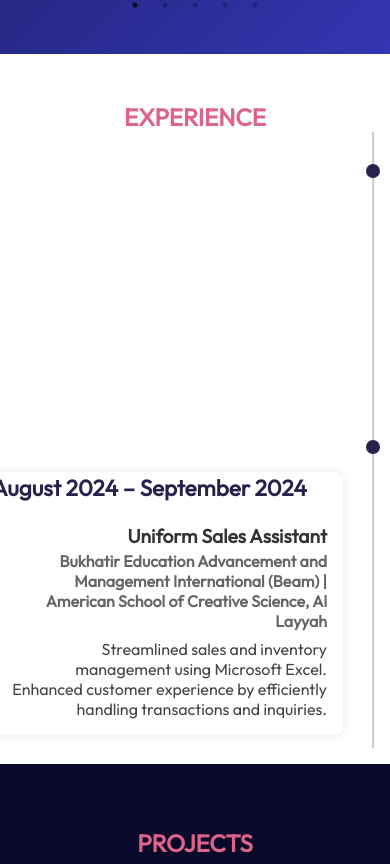
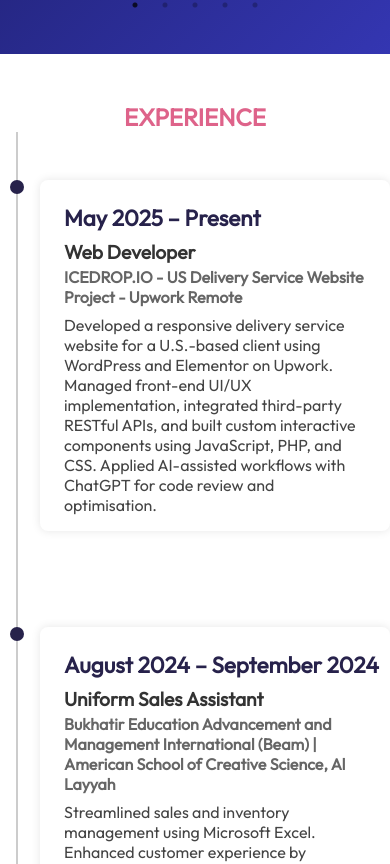
Before and after one commit to mahnoorcodes/portfolio_site, a React (Vite) app: page / in a window 390 px wide. Shown: the part 2939-3803 px from the top of the page. Built offline with nearby package versions, Linux system fonts and the light colour scheme.

Commit message:
Experience Update

```diff
--- a/src/components/experience/experience.module.css
+++ b/src/components/experience/experience.module.css
@@ -2,7 +2,7 @@
     position: relative;
     text-align: center;
     z-index: 1;
-    padding: 4rem 2rem;
+    padding: 2rem 2rem;
     min-height: 600px;
 }
 .title{
@@ -49,14 +49,22 @@
     text-align: right;
 }
 .timelineItemLeft .timelineDate {
-    transform: translateX(-20px) translateY(-50%);
+    transform: translateX(-62px) translateY(-100%);
     text-align: right;
 }
 .timelineItemRight .timelineDate {
-    left: 100%;
-    transform: translateX(-20px) translateY(-50%);
+    transform: translateX(-250px) translateY(-95%);
     text-align: left;
 }
+.timelineItemRight .timelineContent:hover {
+    transform: translateX(50px) scale(1.05);
+    transition: transform 0.3s ease;
+}
+.timelineItemLeft .timelineContent:hover {
+    transform: translateX(-50px) scale(1.05);
+    transition: transform 0.3s ease;
+}
+
 .timelineContent {
     position: relative;
     width: 500px;
@@ -64,10 +72,6 @@
     padding: 2rem 1.5rem 1rem 1.5rem;
     border-radius: 8px;
     box-shadow: 0 0 10px rgba(0,0,0,0.1);
-}
-.timelineContent:hover {
-    transform: translateX(20px) scale(1.05);
-    transition: transform 0.3s ease;
 }
 .timelineContent h3 {
     font-size: 1.2rem;
@@ -99,24 +103,35 @@
         padding: 1rem;
     }
     .timeline {
-        left: 50%;
-        transform: translateX(-50%);
+        position: relative;
+        left: 0;
+        margin: 0;
     }
-    .timelineContent {
-        width: 90vw;
-        min-width: unset;
+
+    .timelineItem {
         margin-left: 0;
-        margin-top: 2rem;
-        padding: 1rem;
+        justify-content: center;
+    }
+
+    .timelineItemLeft .timelineContent,
+    .timelineItemRight .timelineContent {
+        position: relative;
+        left: 0;
+        right: 0;
+        transform: none;
         text-align: left;
-        box-sizing: border-box;
+        max-width: 350px;
+        margin-top: 1rem;
+        margin-left: 1.5rem;
     }
-    .timelineDate {
-        position: static;
+
+    .timelineItemLeft .timelineDate,
+    .timelineItemRight .timelineDate {
+        position: relative;
+        top: -0.5rem;
+        left: 0;
+        transform: none;
+        text-align: left;
         display: block;
-        transform: none;
-        margin-left: 0;
-        margin-bottom: 0.5rem;
-        text-align: left;
     }
 }
```
